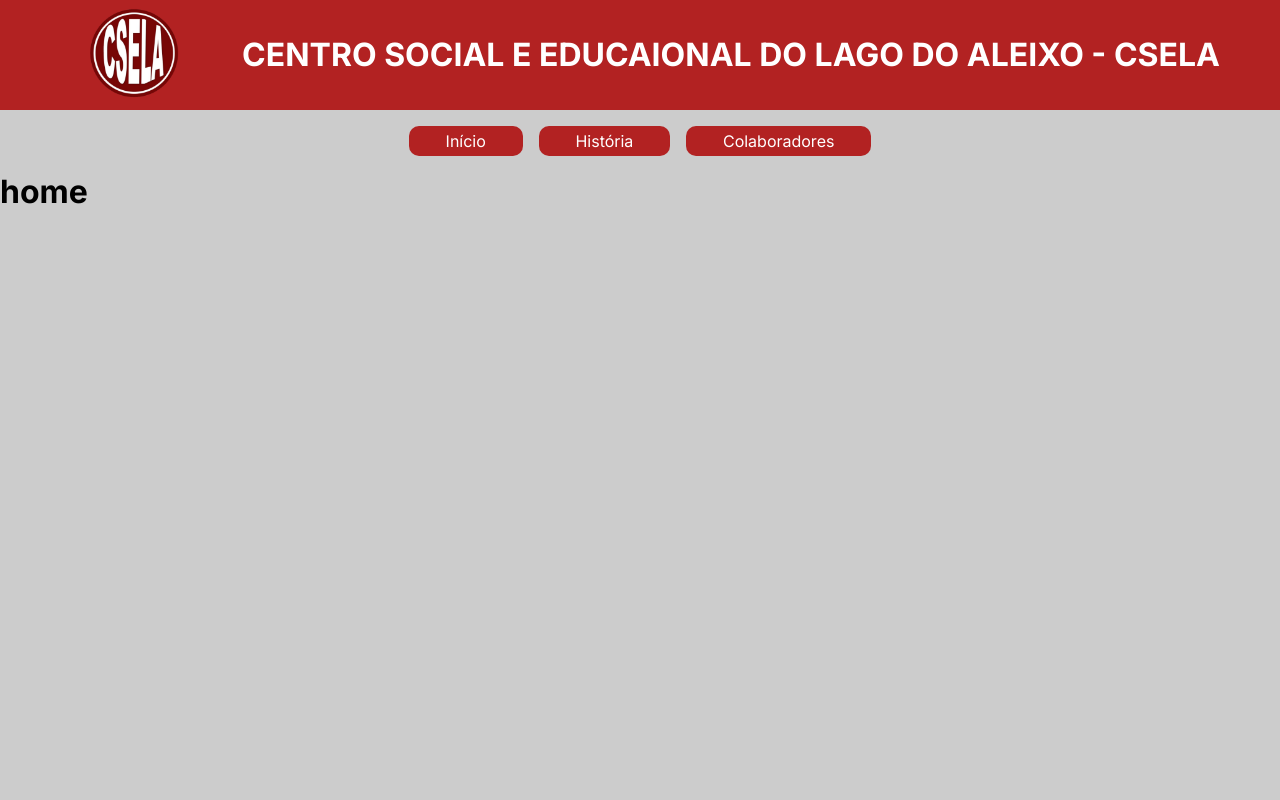
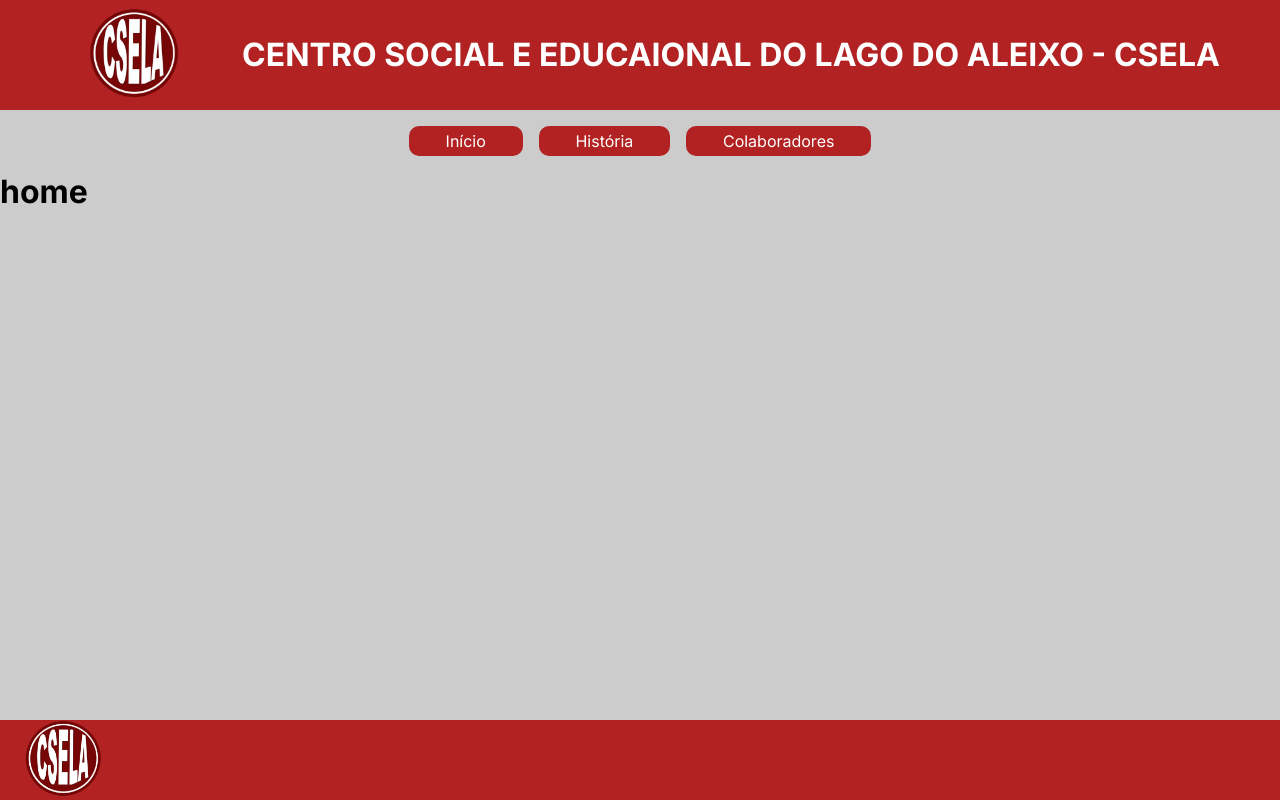
Before and after one commit to Edulira17/CSELA_V1, a React (Vite) app: page / in a window 1280 px wide. Built offline with nearby package versions, Linux system fonts and the light colour scheme.

Commit message:
feat: create footer

```diff
--- /dev/null
+++ b/src/components/Footer/Footer.tsx
@@ -0,0 +1,15 @@
+import { FooterContainer, AddressContainer, LogoFooter } from "./styles"
+
+import LogoCsela from '../../assets/LOGO CSELA.png'
+
+function Footer() {
+  return (
+    <FooterContainer>
+      <AddressContainer>
+        <LogoFooter src={LogoCsela}/>
+      </AddressContainer>
+    </FooterContainer>
+  )
+}
+
+export default Footer
--- /dev/null
+++ b/src/components/Footer/styles.ts
@@ -0,0 +1,19 @@
+import styled from "styled-components";
+
+export const FooterContainer = styled.footer`
+  width: 100%;
+  height: 10vh;
+  background-color: #B22222;
+`
+
+export const AddressContainer = styled.div`
+  width: 50%;
+  height: 100%;
+
+  display: flex;
+  align-items: center;
+`
+
+export const LogoFooter = styled.img`
+  width: 20%;
+`
--- a/src/components/Layout/Layout.tsx
+++ b/src/components/Layout/Layout.tsx
@@ -2,6 +2,7 @@
 
 import { LayoutContainer, LayoutMainContent } from "./styles";
 import Header from "../Header/Header";
+import Footer from "../Footer/Footer";
 
 const Layout: React.FC = () => {
   return (
@@ -10,6 +11,7 @@
       <LayoutMainContent>
         <Outlet />
       </LayoutMainContent>
+      <Footer />
     </LayoutContainer>
   );
 };
--- a/src/components/Layout/styles.ts
+++ b/src/components/Layout/styles.ts
@@ -12,5 +12,8 @@
 
 export const LayoutMainContent = styled.main`
   width: 100%;
+  height: 100vh;
+
   display: flex;
+
 `
```
